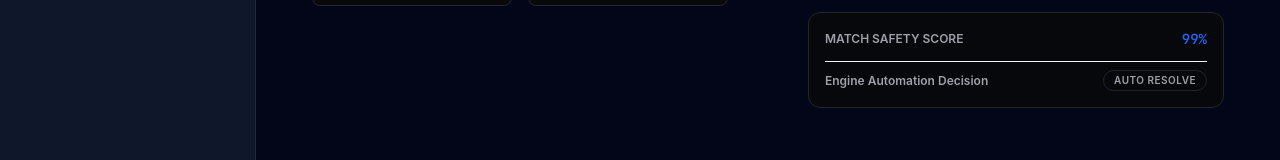
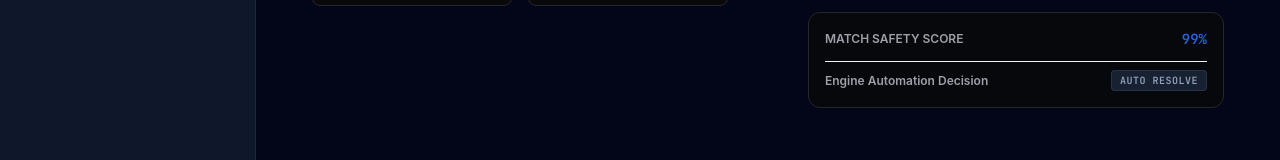
Before and after one commit to rakeshtunasahu/Financetwin-AI, a React (Vite) app in the folder frontend/: page /calculator in a window 1280 px wide. Shown: the part 395-555 px from the top of the page. Built offline with nearby package versions, Linux system fonts and the light colour scheme; no server answers.

Commit message:
style(ui): update DecisionBadge for slate navy theme

```diff
--- a/frontend/src/components/reconciliation/DecisionBadge.tsx
+++ b/frontend/src/components/reconciliation/DecisionBadge.tsx
@@ -5,23 +5,25 @@ interface DecisionBadgeProps {
 }
 
 export default function DecisionBadge({ decision }: DecisionBadgeProps) {
+  const normalized = decision ? decision.toUpperCase() : 'NO_MATCH';
+
   const getStyles = () => {
-    switch (decision.toUpperCase()) {
+    switch (normalized) {
       case 'MATCH':
-        return 'bg-emerald-500/10 text-emerald-400 border border-emerald-500/30';
+        return 'bg-emerald-950/80 text-emerald-300 border-emerald-800/80';
       case 'ABSTAIN':
-        return 'bg-amber-500/10 text-amber-400 border border-amber-500/30';
+        return 'bg-amber-950/80 text-amber-300 border-amber-800/80';
       case 'EXCEPTION':
-        return 'bg-red-500/10 text-red-400 border border-red-500/30';
+        return 'bg-rose-950/80 text-rose-300 border-rose-800/80';
       case 'NO_MATCH':
       default:
-        return 'bg-zinc-850 text-zinc-400 border border-zinc-700/50';
+        return 'bg-slate-800/80 text-slate-400 border-slate-700/60';
     }
   };
 
   return (
-    <span className={`badge px-2.5 py-0.5 rounded-full text-[10px] font-semibold tracking-wider ${getStyles()}`}>
-      {decision.replace(/_/g, ' ')}
+    <span className={`inline-flex items-center px-2 py-0.5 rounded text-[10px] font-mono font-semibold uppercase tracking-wider border ${getStyles()}`}>
+      {normalized.replace(/_/g, ' ')}
     </span>
   );
 }
```
